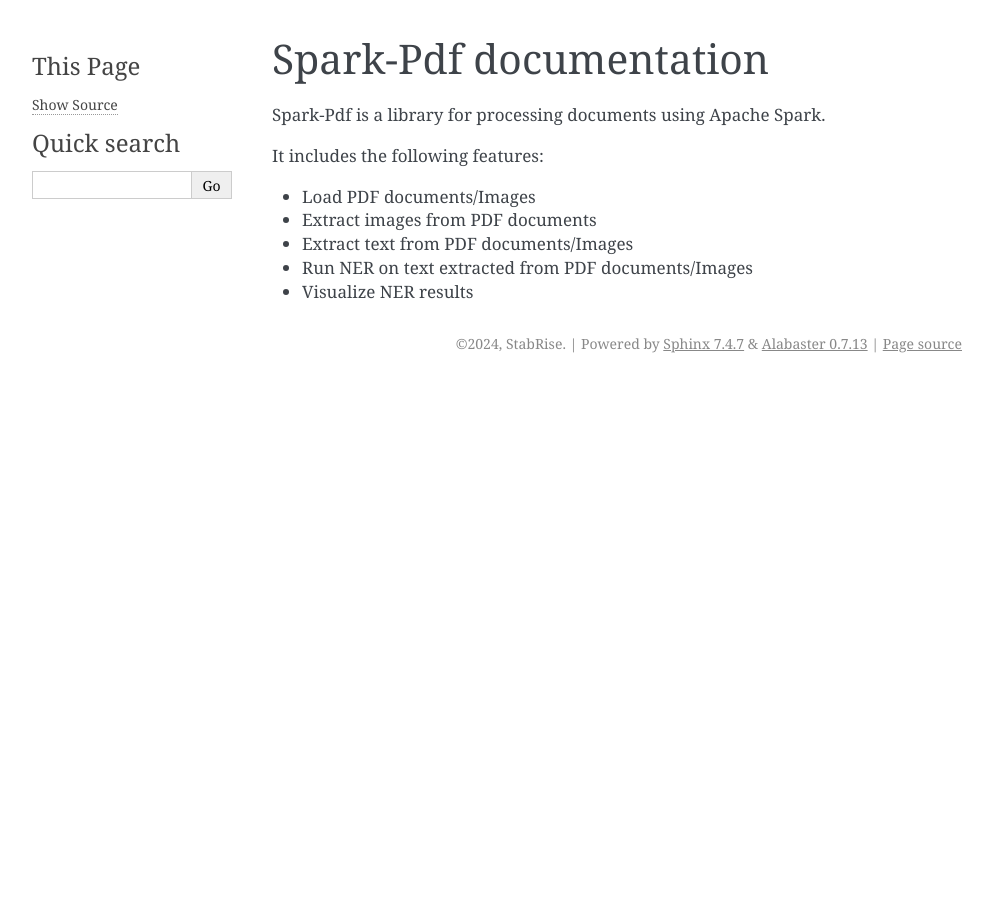
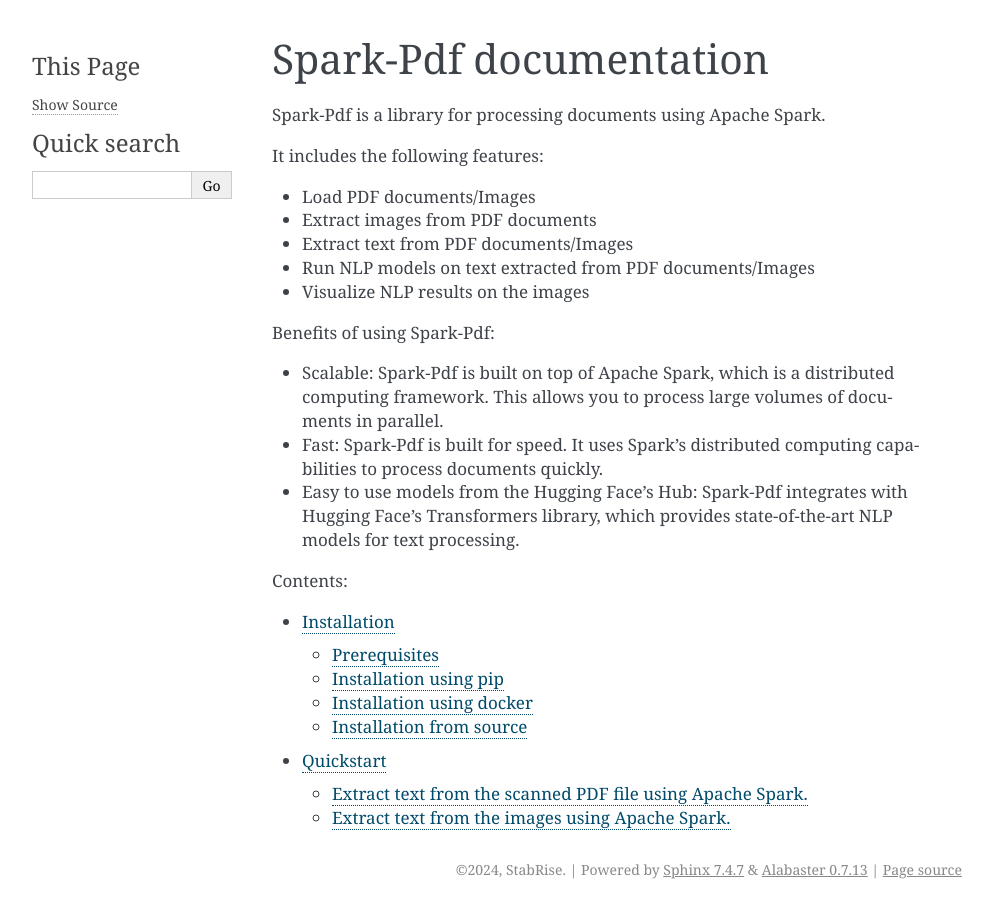
Before and after one commit to mavendataguy/PDF_Reader_ScaleDP, a Sphinx documentation site: the page built from docs/source/index.rst, in a window 1280 px wide. Shown: the whole page, without its empty margins (148-1141 px from the left). Built offline with Sphinx 7.4.7, drawn with Linux system fonts in a browser that asks for light colours.

Commit message:
Added installation docs

````diff
--- a/docs/requirements.txt
+++ b/docs/requirements.txt
@@ -1,2 +1,3 @@
 sphinx-book-theme==1.1.3
 sphinx==8.1.3
+myst_parser==4.0.0
--- a/docs/source/conf.py
+++ b/docs/source/conf.py
@@ -14,7 +14,7 @@
 # -- General configuration ---------------------------------------------------
 # https://www.sphinx-doc.org/en/master/usage/configuration.html#general-configuration
 
-extensions = ['sphinx.ext.autodoc',]
+extensions = ['sphinx.ext.autodoc', 'myst_parser']
 
 templates_path = ['_templates']
 exclude_patterns = []
--- a/docs/source/index.rst
+++ b/docs/source/index.rst
@@ -10,10 +10,19 @@
 - Load PDF documents/Images
 - Extract images from PDF documents
 - Extract text from PDF documents/Images
-- Run NER on text extracted from PDF documents/Images
-- Visualize NER results
+- Run NLP models on text extracted from PDF documents/Images
+- Visualize NLP results on the images
+
+Benefits of using Spark-Pdf:
+
+- Scalable: Spark-Pdf is built on top of Apache Spark, which is a distributed computing framework. This allows you to process large volumes of documents in parallel.
+- Fast: Spark-Pdf is built for speed. It uses Spark's distributed computing capabilities to process documents quickly.
+- Easy to use models from the Hugging Face's Hub: Spark-Pdf integrates with Hugging Face's Transformers library, which provides state-of-the-art NLP models for text processing.
 
 
 .. toctree::
    :maxdepth: 2
    :caption: Contents:
+
+   installation.md
+   quickstart.md
--- /dev/null
+++ b/docs/source/installation.md
@@ -0,0 +1,48 @@
+Installation
+============
+
+To install the `spark-pdf` library, follow the steps below:
+
+## Prerequisites
+
+- Python 3.11 or higher
+- PySpark 3.0 or higher
+- Tesseract 5.0 or higher
+
+## Installation using pip
+
+You can install the `spark-pdf` library using `pip`. Run the following command in your terminal:
+
+```sh
+pip install spark-pdf
+```
+
+For run ML transformers you need to install extra dependencies using following command:
+
+```sh
+pip install spark-pdf[ml]
+```
+
+Or manually install `transformers` and `torch` library:
+
+```sh
+pip install transformers torch
+```
+
+## Installation using docker
+
+You can also use the `Dockerfile` provided in the repository to build a Docker image. To build the image, run the following command:
+
+```sh
+docker build -t spark-pdf .
+```
+
+## Installation from source
+
+To install the `spark-pdf` library from source, clone the repository and run the following command:
+
+```sh
+git clone https://github.com/StabRise/spark-pdf.git
+cd spark-pdf
+pip install .
+```
--- /dev/null
+++ b/docs/source/quickstart.md
@@ -0,0 +1,84 @@
+Quickstart
+============
+
+## Extract text from the scanned PDF file using Apache Spark.
+
+Let's start by creating a simple example that uses the `spark-pdf` library to extract text from a PDF file.
+
+Let's import the necessary modules and create a Spark session:
+
+```python
+from sparkpdf import *
+spark = start()
+```
+
+Next, we will load a PDF file into a Spark DataFrame:
+
+```python
+import pkg_resources
+doc_example = pkg_resources.resource_filename('sparkpdf', 'resources/pdf/Personal_Health_Record_Example.pdf')
+df = spark.read.format("binaryFile").load(doc_example)
+```
+
+Now, let's define a Spark ML pipeline to extract text from the PDF file:
+
+```python
+pipeline = PipelineModel(stages=[
+    PdfDataToImage(),
+    TesseractOcr()
+])
+```
+
+Finally, we will run the pipeline and extract the text from the PDF file:
+
+```python
+result = pipeline.transform(df).cache()
+result.show()
+```
+
+For example, to show text from the first page of the PDF file, you can use the following code:
+
+```python
+print(result.select("text.text").collect()[0][0])
+```
+
+Or simply:
+
+```python
+result.show_text(0)
+```
+
+That's it! You have successfully extracted text from a PDF file using the `spark-pdf` library.
+After that we are able to process your text data using Spark SQL or other Spark ML libraries.
+
+## Extract text from the images using Apache Spark.
+
+In this example, we will show you how to extract text from images using the `spark-pdf` library.
+
+We already have a Spark session, so let's load an image into a Spark DataFrame:
+
+```python
+doc_example = pkg_resources.resource_filename('sparkpdf', 'resources/images/Personal_Health_Record_Example.png')
+df = spark.read.format("binaryFile").load(doc_example)
+```
+Let's define a Spark ML pipeline to extract text from the image:
+
+```python
+pipeline = PipelineModel(stages=[
+    DataToImage(),
+    TesseractOcr()
+])
+```
+
+Now, let's run the pipeline and extract the text from the image:
+
+```python
+result = pipeline.transform(df).cache()
+result.show()
+```
+
+To show the extracted text from the image, you can use the following code:
+
+```python
+result.show_text(0)
+```
````
Also changed, not shown: pyproject.toml (+8 -2 lines).
